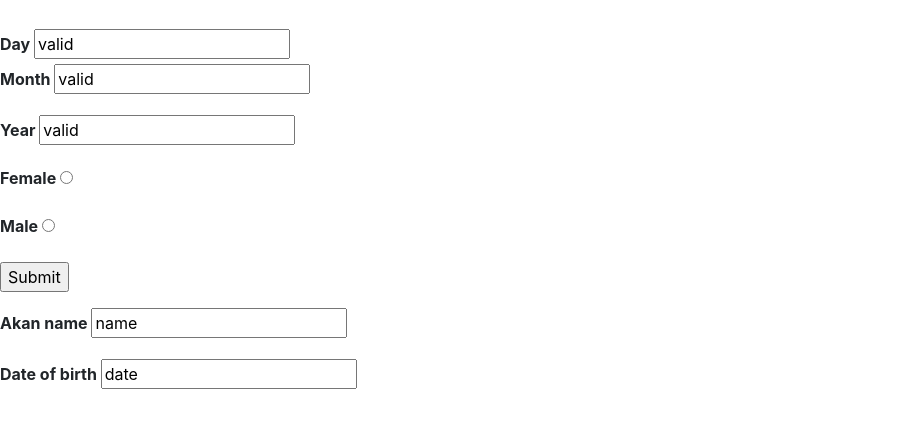
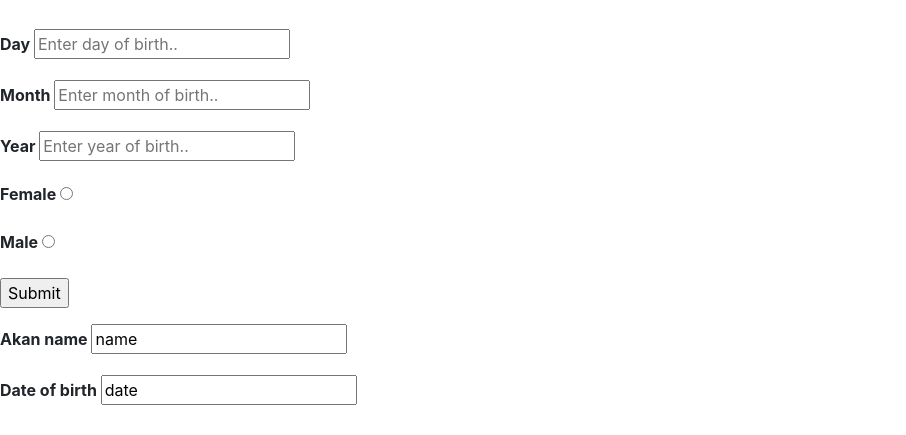
Before and after one commit to luch34/calc, a plain HTML site: page website.html in a window 1280 px wide. Shown: the part 51-486 px from the top of the page, without its empty margins (0-906 px from the left). Drawn offline with Linux system fonts and the light colour scheme.

Commit message:
Add a placeholder on paragraph 1,2,3, on the form

```diff
--- a/website.html
+++ b/website.html
@@ -13,15 +13,15 @@
       <form action="/action_page.php"
       <p>
    <label for="Day if birth">Day</label>
-   <input type="text" name="valid" value="valid"
+   <input type="text" name="valid" placeholder="Enter day of birth..">
       </p>
       <p>
    <label for="Month of birth">Month</label>
-   <input type="text" name="valid" value="valid"<br>
+   <input type="text" name="valid" placeholder="Enter month of birth..">
       </p>
       <p>
     <label for="Year of birth">Year</label>
-    <input type="text" name="valid" value="valid"<br></br>
+    <input type="text" name="valid" placeholder="Enter year of birth..">
      </p>
       <p>
         <label for="Female">Female</label>
@@ -43,6 +43,8 @@
         <input type="text" name="date" value="date"<br>
       </P>
 
+
+
       </form>
     </div>
     </body>
```
